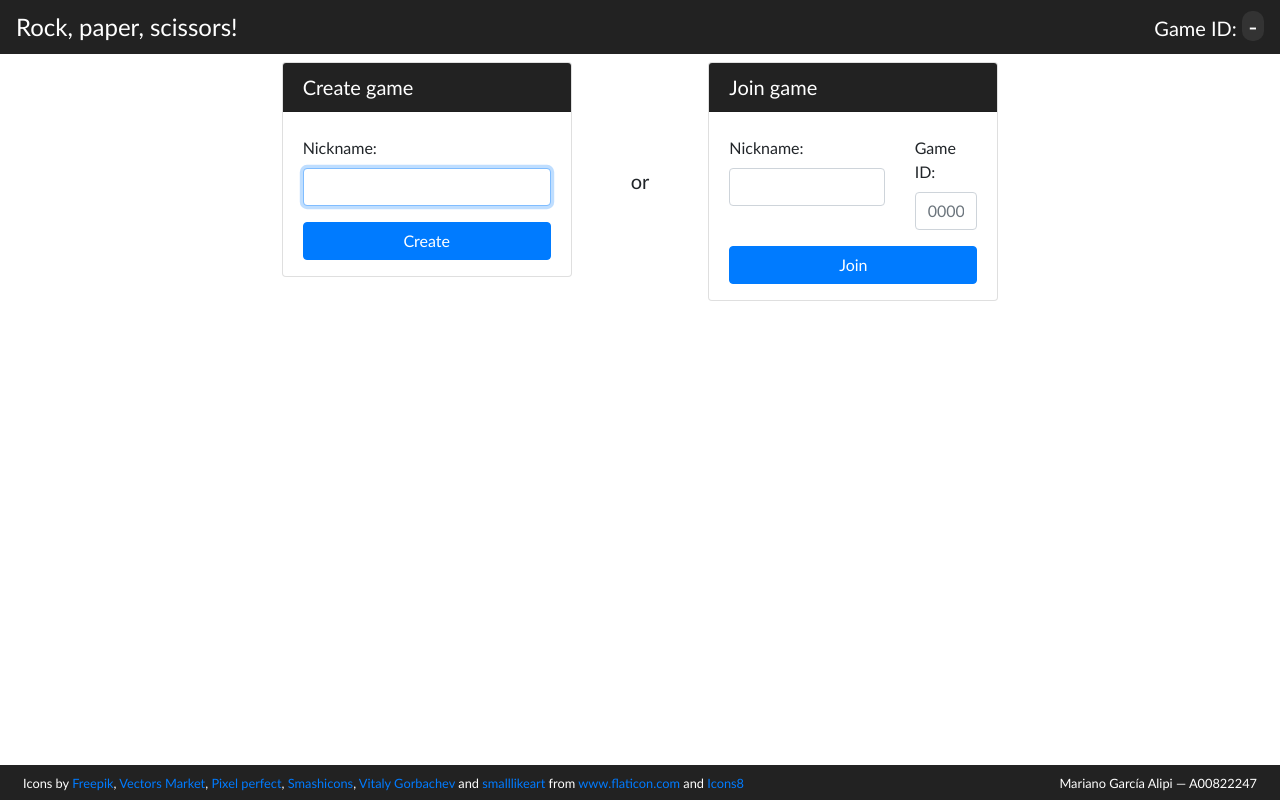
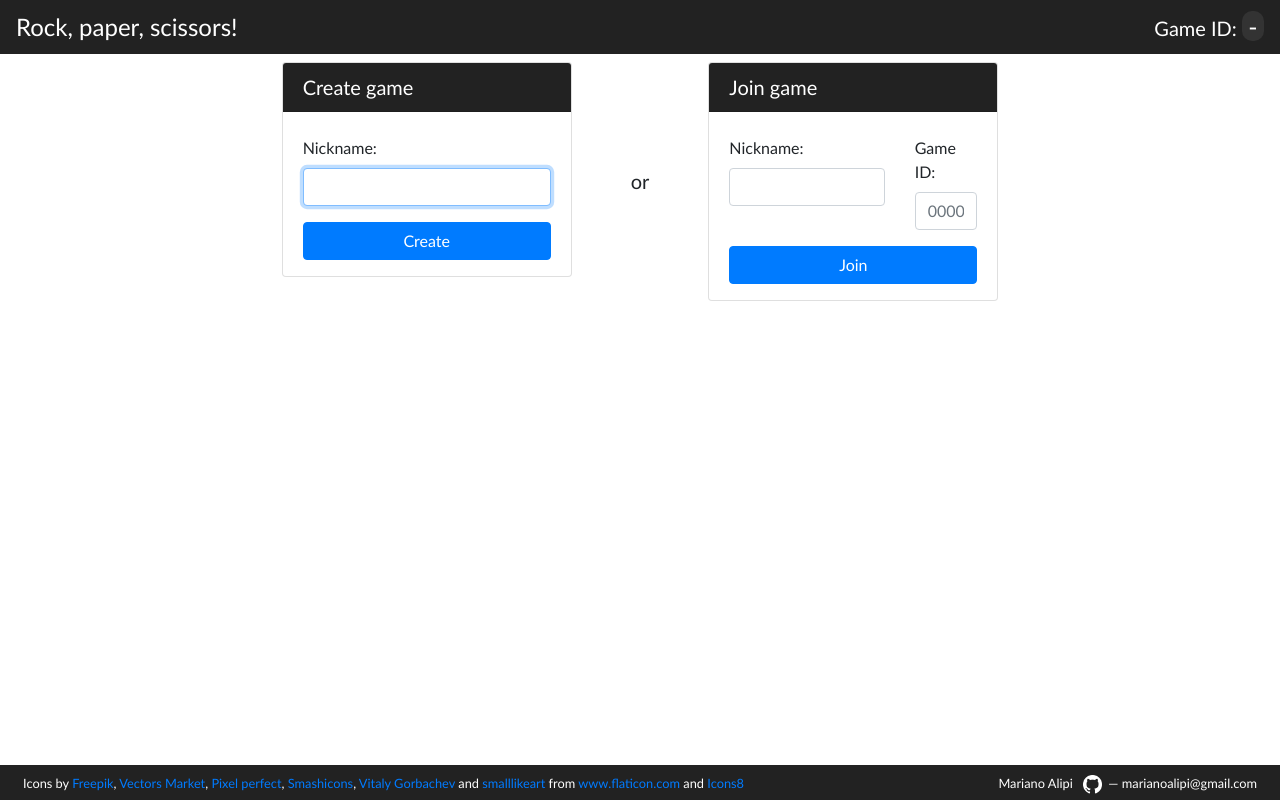
Before and after one commit to MarianoAlipi/rock-paper-scissors, a plain HTML site: page index.html in a window 1280 px wide. Drawn offline with nearby package versions, Linux system fonts and the light colour scheme.

Commit message:
Updated author's name label. Added GitHub link.

```diff
--- a/index.html
+++ b/index.html
@@ -155,8 +155,8 @@
                     <a class="btn-link" href="https://www.flaticon.com/authors/pixel-perfect" title="Pixel perfect">Pixel perfect</a>,
                     <a class="btn-link" href="https://www.flaticon.com/authors/smashicons" title="Smashicons">Smashicons</a>,
                     <a class="btn-link" href="https://www.flaticon.com/authors/vitaly-gorbachev" title="Vitaly Gorbachev">Vitaly Gorbachev</a> and
-                    <a href="https://www.flaticon.com/authors/smalllikeart" title="smalllikeart">smalllikeart</a>
-                from <a href="https://www.flaticon.com/" title="Flaticon"> www.flaticon.com</a> and
+                    <a href="https://www.flaticon.com/authors/smalllikeart" title="smalllikeart">smalllikeart</a> from
+                    <a href="https://www.flaticon.com/" title="Flaticon">www.flaticon.com</a> and
                 <a href="https://www.icons8.com" title="Icons8">Icons8</a>
                 </small>
             </div>
@@ -164,7 +164,8 @@
 
             <div class="col-12 col-sm-4" id="dev-ref">
                 <br class="d-block d-sm-none">
-                <small class="d-block">Mariano García Alipi — A00822247</small>
+                <small class="d-block">Mariano Alipi &nbsp;<a href="https://github.com/MarianoAlipi" title="GitHub profile" style="text-decoration: none;">
+                <img src="./img/github.png" style="width: 1.5em;" alt="GitHub profile"></a>&nbsp;&nbsp;— marianoalipi@gmail.com</small>
             </div>
 
         </div> <!-- end of container row -->
```
Also changed, not shown: img/github.png (added).
